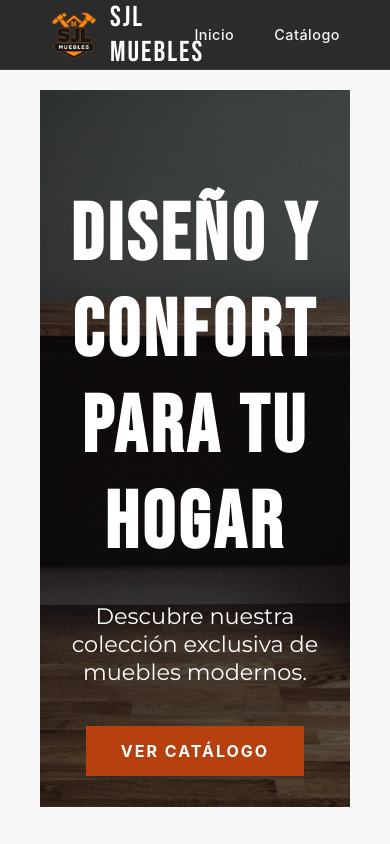
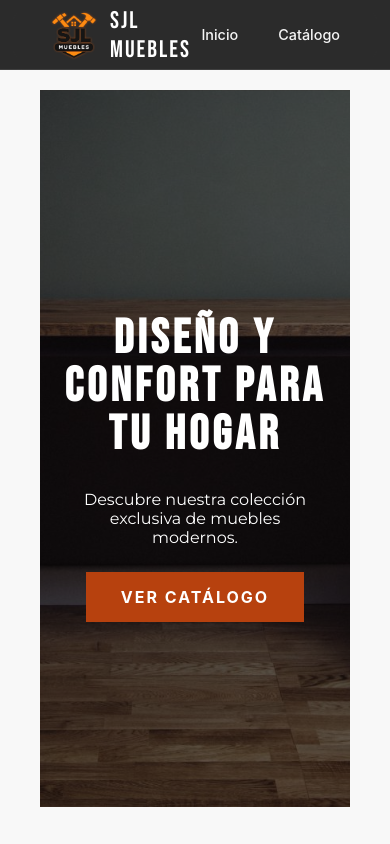
Before and after one commit to gonzalootero55/sjlmuebles, a React (Create React App) app: page / in a window 390 px wide. Shown: the top 844 px of the page. Built offline with nearby package versions, Linux system fonts and the light colour scheme.

Commit message:
correcciones version movil

```diff
--- a/src/App.css
+++ b/src/App.css
@@ -111,26 +111,18 @@
   box-sizing: border-box;
 }
 
-/* --- AJUSTE PARA CELULARES --- */
 @media (max-width: 600px) {
   .header-container {
-    padding: 0 15px; /* Reducimos un poco el margen externo para ganar espacio interno */
+    /* En celulares reducimos un poco el aire lateral para que entre todo */
+    padding: 0 15px;
   }
 
-  .logo-container {
-    /* Si el logo tiene un texto muy largo, lo achicamos un poco */
-    transform: scale(0.85);
-    transform-origin: left center;
+  .brand-name {
+    font-size: 1.2rem;
   }
 
   .nav-links {
-    display: flex;
-    gap: 15px; /* Forzamos una separación mínima entre Inicio y Catálogo */
-  }
-
-  .nav-links a {
-    font-size: 0.9rem; /* Achicamos apenas la letra para que no choque */
-    letter-spacing: 0.5px;
+    gap: 25px;
   }
 }
 
@@ -141,6 +133,40 @@
 
   .nav-links {
     gap: 10px;
+  }
+}
+
+@media (max-width: 600px) {
+  /* Reducimos el contenedor del logo */
+  .logo-container {
+    transform: scale(0.8); /* Lo achicamos un 20% */
+    transform-origin: left center;
+  }
+
+  /* Si tenés el texto por separado, achicamos la fuente */
+  .brand-name {
+    font-size: 1.5rem !important; /* Forzamos un tamaño más discreto */
+    letter-spacing: 1px;
+  }
+}
+
+@media (max-width: 600px) {
+  .hero-banner h1 {
+    font-size: 3rem !important; /* Bajamos de 2.5 o 3 a 2.2 */
+    line-height: 1;
+    margin-bottom: 15px;
+  }
+
+  .hero-banner p {
+    font-size: 1rem !important;
+    padding: 0 20px;
+    margin-bottom: 25px;
+  }
+
+  /* Achicamos un poco el botón "Ver Catálogo" para que no sea gigante */
+  .hero-banner .btn-principal {
+    padding: 12px 25px;
+    font-size: 0.9rem;
   }
 }
 
```
